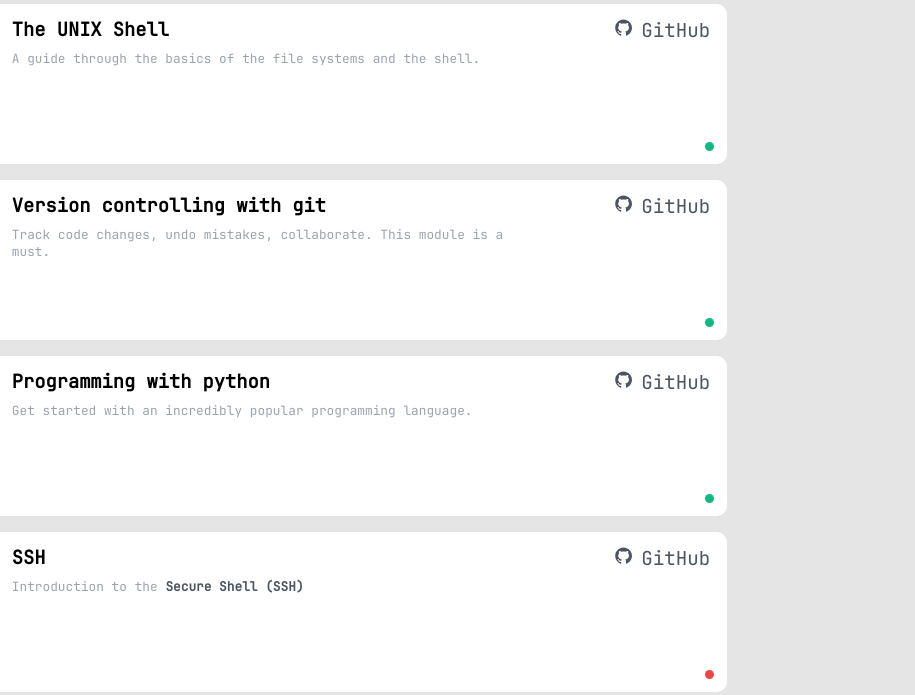
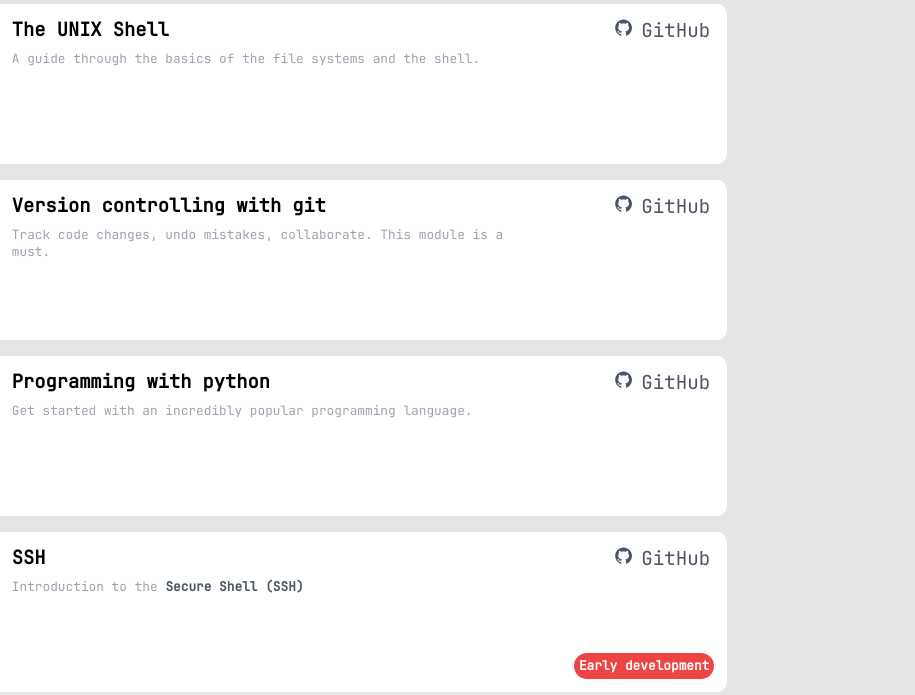
Before and after one commit to hsf-training/training-center, a Gatsby site: page / in a window 1280 px wide. Shown: the part 275-970 px from the top of the page, 365-1280 px from the left. Built offline with nearby package versions, Linux system fonts and the light colour scheme; Gatsby itself is replaced by a stand-in of ours.

Commit message:
Make non-stable status more visible (#49)
* Make non-stable status more visible

* [pre-commit.ci] auto fixes from pre-commit.com hooks

for more information, see https://pre-commit.ci

* Increase readability for status badges

---------

Co-authored-by: pre-commit-ci[bot] <66853113+pre-commit-ci[bot]@users.noreply.github.com>
Co-authored-by: Kilian Lieret <kilian.lieret@posteo.de>

```diff
--- a/src/components/tutcard.js
+++ b/src/components/tutcard.js
@@ -20,6 +20,18 @@ const Tutcard = ({ tut }) => {
       handleCardClick();
     }
   };
+
+  const statusDescriptionMapping = {
+    stable: "",
+    beta: "Beta testing",
+    alpha: "Early development",
+  };
+  const statusClassMapping = {
+    stable: "",
+    beta: "status beta",
+    alpha: "status alpha",
+  };
+
   return (
     <div
       className="tutCard"
@@ -67,22 +79,9 @@ const Tutcard = ({ tut }) => {
         {/* description */}
         <p>{parse(tut.description)}</p>
       </div>
-      <div
-        className={`status ${
-          tut.status === "stable"
-            ? "stable"
-            : tut.status === "beta"
-              ? "beta"
-              : "alpha"
-        }`}
-        title={
-          tut.status === "stable"
-            ? "stable"
-            : tut.status === "beta"
-              ? "beta"
-              : "alpha"
-        }
-      ></div>
+      <div className={statusClassMapping[tut.status]} title={tut.status}>
+        {statusDescriptionMapping[tut.status]}
+      </div>
     </div>
   );
 };
```
